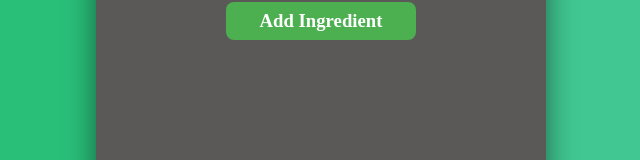
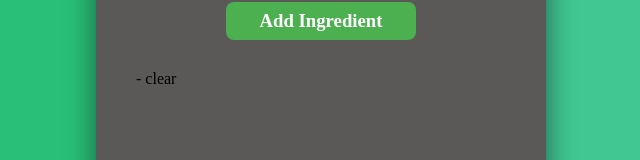
Before and after one commit to MelissaAstbury/Recipe-Tracker-React, a React (Create React App) app: page / in a window 1280 px wide. Both pictures are taken after a click on the element "Add Ingredient". Shown: the part 416-576 px from the top of the page, without its empty margins (319-959 px from the left). Built offline with nearby package versions, Linux system fonts and the light colour scheme.

Commit message:
implemented the 'clear' function to remove items added

```diff
--- a/src/App.js
+++ b/src/App.js
@@ -2,21 +2,26 @@ import React from "react";
 
 import "./App.scss";
 
-import Header from "./Components/Header/Header";
-import CreateRecipe from "./Components/CreateRecipeButton/CreateRecipe";
-import RecipeForm from "./Components/RecipeForm/RecipeForm";
+import Header from "./components/Header/Header";
+import CreateRecipe from "./components/CreateRecipeButton/CreateRecipe";
+import RecipeForm from "./components/RecipeForm/RecipeForm";
+import Ingredients from "./components/Ingredients/Ingredients";
+import RecipeContext from "./Context/RecipeContext";
 
 function App() {
   return (
+    <RecipeContext>
       <div className="page-container">
         <div className="content-wrapper">
           <Header />
           <div className="main">
             <CreateRecipe />
             <RecipeForm />
+            <Ingredients />
           </div>
         </div>
       </div>
+    </RecipeContext>
   );
 }
 
--- /dev/null
+++ b/src/Components/Ingredients/Ingredients.js
@@ -0,0 +1,31 @@
+import React, { useContext } from "react";
+
+import { RecipeListContext } from "../../Context/RecipeContext";
+
+const Ingredients = () => {
+  const { removeIngredient, ingredients } = useContext(RecipeListContext);
+  return (
+    <div>
+      <ul>
+        {ingredients.map((item, index) => {
+          return (
+            <div key={index} style={{ marginTop: "20px" }}>
+              <p>
+                {item}
+                <span
+                  onClick={() => {
+                    removeIngredient(index);
+                  }}
+                >
+                  - clear
+                </span>
+              </p>
+            </div>
+          );
+        })}
+      </ul>
+    </div>
+  );
+};
+
+export default Ingredients;
--- a/src/Components/RecipeForm/RecipeForm.js
+++ b/src/Components/RecipeForm/RecipeForm.js
@@ -1,13 +1,15 @@
-import React, { useState } from "react";
+import React, { useContext, useState } from "react";
 
 import "./RecipeForm.scss";
+import { RecipeListContext } from "../../Context/RecipeContext";
 
 const RecipeForm = () => {
+  const { addIngredient } = useContext(RecipeListContext);
+
   const [input, setInput] = useState("");
-  const [ingredient, setIngredient] = useState([]);
 
-  const onClick = () => {
-    setIngredient([...ingredient, input]);
+  const onClickingAdd = () => {
+    addIngredient(input);
     setInput("");
   };
 
@@ -19,6 +21,7 @@ const RecipeForm = () => {
           className="food-input"
           placeholder="Input ingredient"
           required
+          value={input}
           onChange={(e) => {
             setInput(e.target.value);
           }}
@@ -26,12 +29,9 @@ const RecipeForm = () => {
         <br />
         <div>
           <div className="btn">
-            <h3 onClick={onClick}>Add Ingredient</h3>
+            <h3 onClick={onClickingAdd}>Add Ingredient</h3>
           </div>
         </div>
-        {ingredient.map((item) => {
-          return <p>{item}</p>;
-        })}
       </form>
     </>
   );
--- /dev/null
+++ b/src/Context/RecipeContext.js
@@ -0,0 +1,58 @@
+import React, { createContext, useState, useEffect } from "react";
+
+export const RecipeListContext = createContext();
+
+const RecipesContextProvider = (props) => {
+  const initialState = JSON.parse(localStorage.getItem("ingredients")) || [];
+
+  const [ingredients, setIngredients] = useState(initialState);
+
+  useEffect(() => {
+    localStorage.setItem("ingredients", JSON.stringify(ingredients));
+  }, [ingredients]);
+
+  const addIngredient = (input) => {
+    console.log(input);
+    setIngredients([...ingredients, input]);
+  };
+
+  const removeIngredient = (itemIndex) => {
+    let newIngredients = ingredients.filter((item, index) => {
+      return index !== itemIndex;
+    });
+    setIngredients(newIngredients);
+  };
+
+  const clearList = () => {
+    setIngredients([]);
+  };
+
+  return (
+    <RecipeListContext.Provider
+      value={{
+        ingredients,
+        addIngredient,
+        removeIngredient,
+        clearList,
+      }}
+    >
+      {props.children}
+    </RecipeListContext.Provider>
+  );
+};
+
+export default RecipesContextProvider;
+
+// const editTask = (title, id) => {
+//   const newTasks = tasks.map((task) =>
+//     task.id === id ? { title, id } : task
+//   );
+//   setTasks(newTasks);
+//   setEditItem(null);
+// };
+
+// const findItem = (id) => {
+//   const item = tasks.find((task) => task.id === id);
+
+//   setEditItem(item);
+// };
```
Lines whose indentation alone changed are shown as unchanged.
